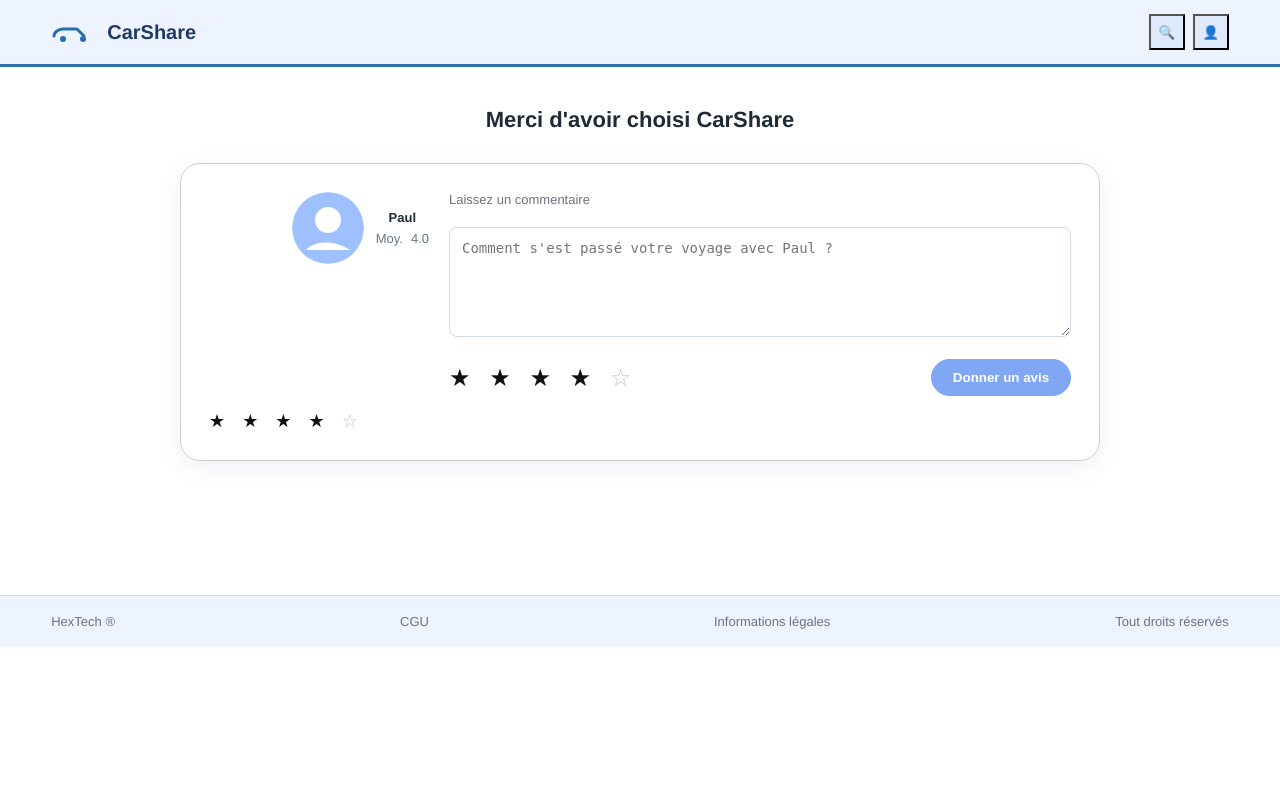
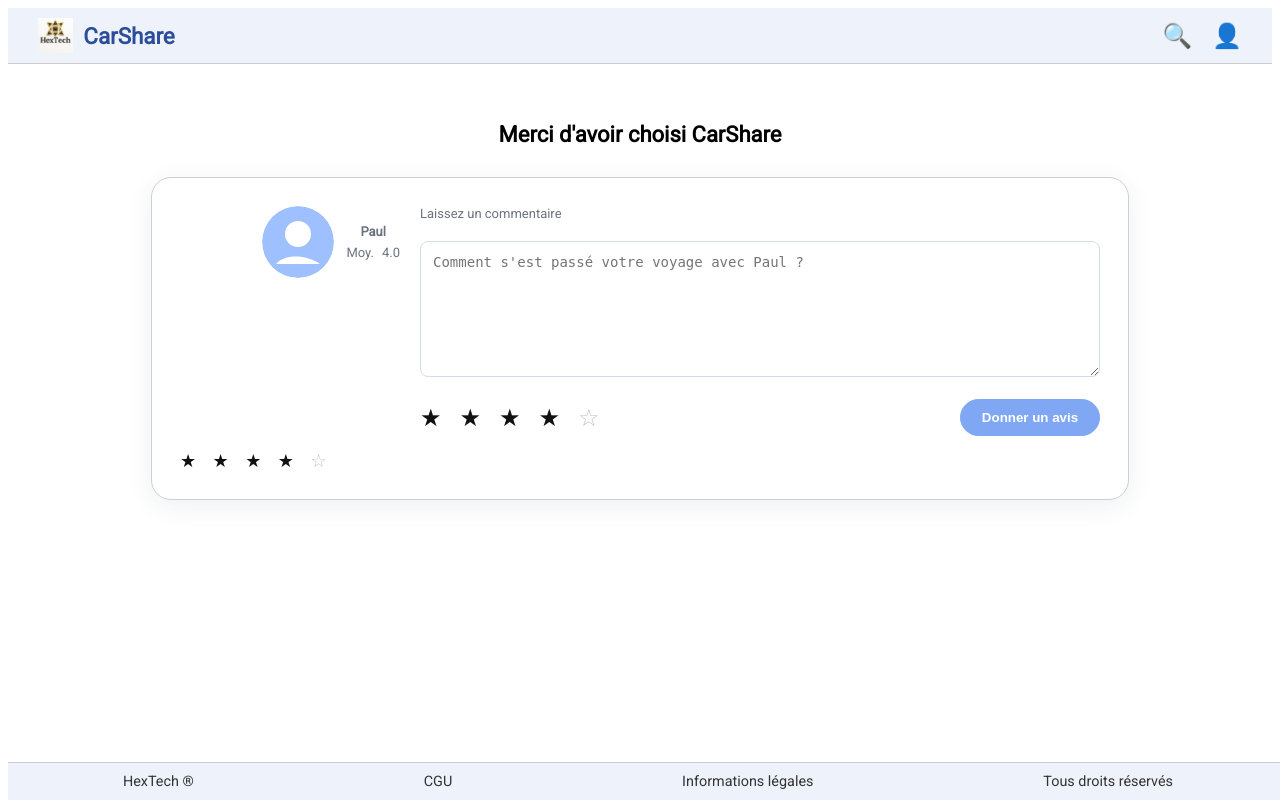
Before and after one commit to Lucass-Dev/CarShare, a PHP site: page /rating.html in a window 1280 px wide. Run offline with PHP 8.4, Linux system fonts and the light colour scheme.

Commit message:
merge formulaire voyage

```diff
--- a/assets/styles/rating.css
+++ b/assets/styles/rating.css
@@ -1,78 +1,11 @@
-:root{
-  --blue-50: #eef4ff;
-  --blue-100: #e3eeff;
-  --blue-500: #6f9fe6;
-  --accent: #7fa7f4;
-  --text: #1f2a37;
-  --muted: #6b7280;
-  --white: #ffffff;
-  --glass: rgba(255,255,255,0.85);
-  --glass-strong: rgba(255,255,255,0.95);
-  --shadow: 0 6px 24px rgba(35,60,90,0.08);
-  --border: #cfddeb;
-}
-
-/* Reset & base */
-* { box-sizing: border-box; margin:0; padding:0; }
-html,body { height:100%; }
-body {
-  font-family: "Helvetica Neue", Arial, sans-serif;
-  color:var(--text);
-  background:#fff;
-  -webkit-font-smoothing:antialiased;
-  -moz-osx-font-smoothing:grayscale;
+body{
+  font-family: 'Roboto', sans-serif;
 }
 
 /* Layout helper */
 .container {
   width: min(1200px, 92%);
   margin: 0 auto;
-}
-
-/* Header (shared) */
-.header {
-  background: var(--blue-50);
-  border-bottom: 3px solid #2a6db0;
-  padding: 14px 0;
-  position: sticky;
-  top: 0;
-  z-index: 30;
-}
-.header__inner {
-  display:flex;
-  align-items:center;
-  justify-content:space-between;
-}
-.logo {
-  display:flex;
-  align-items:center;
-  gap:12px;
-}
-.logo__text {
-  font-weight:700;
-  color:#1f3b64;
-  font-size:20px;
-}
-.header__actions { display:flex; gap:8px; align-items:center; }
-.header__btn--icon {
-  width:36px; height:36px;
-  display:flex; align-items:center; justify-content:center;
-  background:rgba(111,159,230,0.12);
-}
-
-/* Footer (shared) */
-.footer {
-  background: var(--blue-50);
-  border-top:1px solid var(--border);
-  padding:18px 0;
-  margin-top:48px;
-}
-.footer__inner {
-  display:flex;
-  justify-content:space-between;
-  gap:8px;
-  font-size:13px;
-  color:var(--muted);
 }
 
 /* Rating page layout */
--- a/rating.html
+++ b/rating.html
@@ -4,33 +4,22 @@
   <meta charset="utf-8" />
   <meta name="viewport" content="width=device-width,initial-scale=1" />
   <title>CarShare — Notation du trajet</title>
+  <link href='http://fonts.googleapis.com/css?family=Roboto' rel='stylesheet' type='text/css'>
   <link rel="stylesheet" href="assets/styles/rating.css">
+  <link href="./assets/styles/header.css" rel="stylesheet">
+  <link href="./assets/styles/footer.css" rel="stylesheet">
 </head>
-<body class="page page--rating">
-  <header class="header">
-    <div class="header__inner container">
-      <div class="header__brand">
+    <header>
         <div class="logo">
-          <!-- Simple logo placeholder -->
-          <svg class="logo__icon" width="44" height="28" viewBox="0 0 44 28" fill="none" xmlns="http://www.w3.org/2000/svg" aria-hidden="true">
-            <path d="M3 18c0-4 5-7 9-7h14l7 7" stroke="#2a6db0" stroke-width="3" stroke-linecap="round" stroke-linejoin="round"/>
-            <circle cx="12" cy="21" r="3" fill="#2a6db0"/>
-            <circle cx="32" cy="21" r="3" fill="#2a6db0"/>
-          </svg>
-          <span class="logo__text">CarShare</span>
+            <img src="/assets/img/photo_hextech.jpeg" alt="CarShare Logo">
+            CarShare
         </div>
-      </div>
 
-      <div class="header__actions">
-        <button class="header__btn header__btn--icon" aria-label="Recherche">
-          <span class="icon icon--search" aria-hidden="true">🔍</span>
-        </button>
-        <button class="header__btn header__btn--icon" aria-label="Compte">
-          <span class="icon icon--user" aria-hidden="true">👤</span>
-        </button>
-      </div>
-    </div>
-  </header>
+        <div class="header-icons">
+            <a href="/search" title="Rechercher">🔍</a>
+            <a href="/login" title="Mon compte">👤</a>
+        </div>
+    </header>
 
   <main class="main container">
     <section class="rating">
@@ -84,12 +73,12 @@
     </section>
   </main>
 
-  <footer class="footer">
-    <div class="footer__inner container">
-      <div class="footer__item">HexTech ®</div>
-      <div class="footer__item">CGU</div>
-      <div class="footer__item">Informations légales</div>
-      <div class="footer__item">Tout droits réservés</div>
+  <footer>
+    <div class="footer-container">
+        <div>HexTech ®</div>
+        <div>CGU</div>
+        <div>Informations légales</div>
+        <div>Tous droits réservés</div>
     </div>
   </footer>
 </body>
```
Also changed, not shown: other parts of assets/styles/rating.css (+10 -18 lines), config.php (added, +7 -0 lines), index.html (added, +37 -0 lines).
